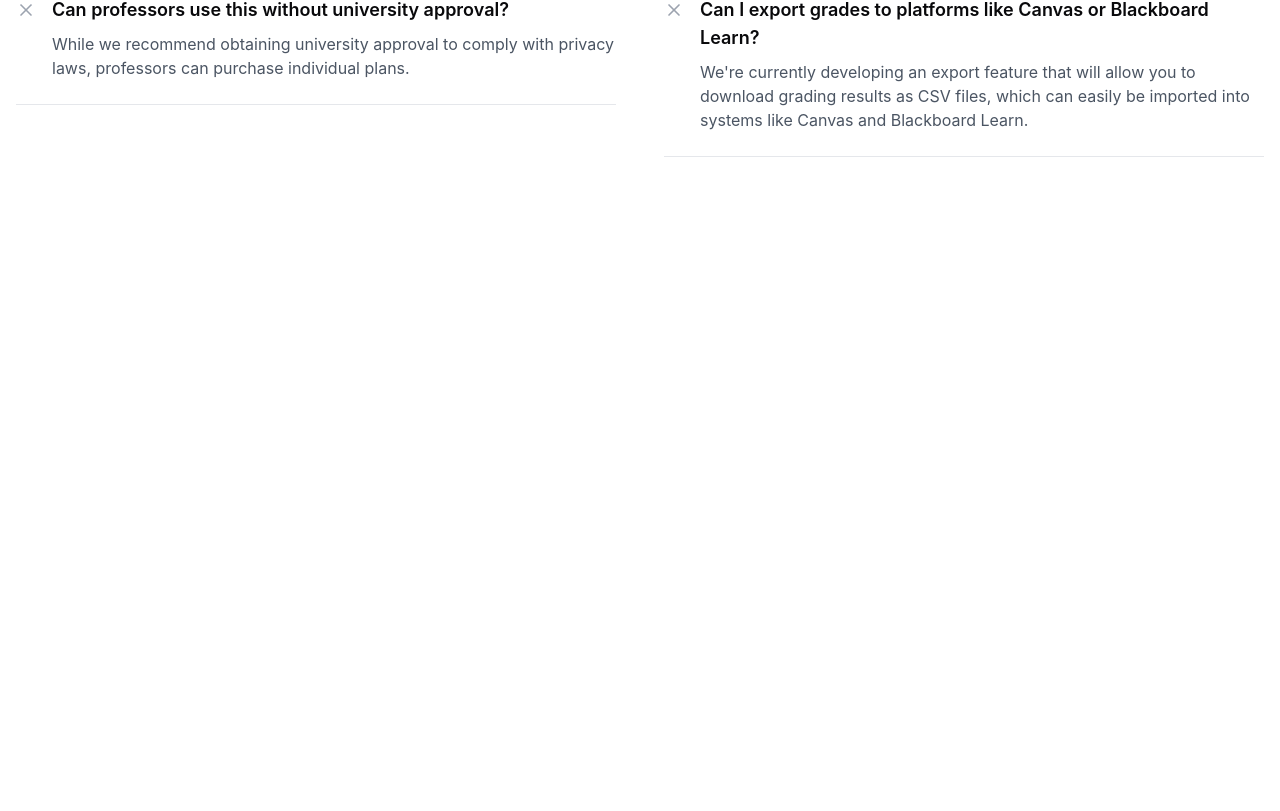
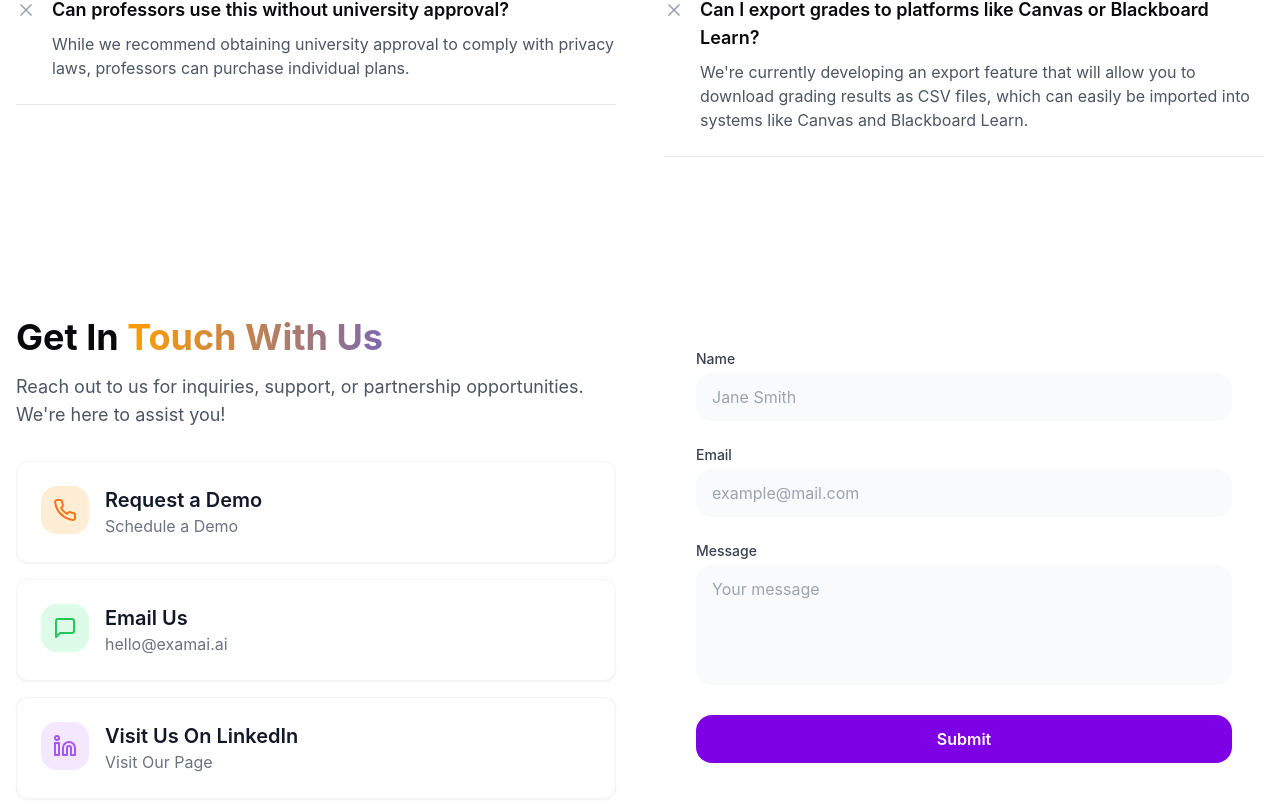
Before and after one commit to miniquinox/examai-equatorial-guinea, a React (Vite) app: page / in a window 1280 px wide. Shown: the part 4124-4935 px from the top of the page. Before the commit the page ends 4361 px from the top, so only its background shows below. Built offline with nearby package versions, Linux system fonts and the light colour scheme.

Commit message:
Implement Contact Section UI
This commit implements the UI for the Contact section as specified in the design document.  This includes a two-column layout with contact options and a contact form.

```diff
--- /dev/null
+++ b/src/components/ContactSection.tsx
@@ -0,0 +1,122 @@
+
+import { Phone, MessageSquare, Linkedin } from "lucide-react";
+
+const ContactSection = () => {
+  return (
+    <div className="py-20 px-4 bg-white">
+      <div className="max-w-7xl mx-auto">
+        <div className="grid md:grid-cols-2 gap-12">
+          {/* Left Column */}
+          <div className="space-y-8">
+            <div>
+              <h2 className="text-4xl font-bold mb-4">
+                Get In{" "}
+                <span className="bg-gradient-to-r from-[#ff9d00] to-[#7E69AB] bg-clip-text text-transparent">
+                  Touch With Us
+                </span>
+              </h2>
+              <p className="text-gray-600 text-lg">
+                Reach out to us for inquiries, support, or partnership opportunities. We're here to assist you!
+              </p>
+            </div>
+
+            {/* Contact Cards */}
+            <div className="space-y-4">
+              {/* Demo Card */}
+              <div className="p-6 bg-white rounded-xl border border-gray-100 shadow-sm hover:shadow-md transition-shadow">
+                <div className="flex items-start gap-4">
+                  <div className="p-3 bg-orange-100 rounded-lg">
+                    <Phone className="w-6 h-6 text-orange-500" />
+                  </div>
+                  <div>
+                    <h3 className="text-xl font-semibold text-gray-900">Request a Demo</h3>
+                    <p className="text-gray-500">Schedule a Demo</p>
+                  </div>
+                </div>
+              </div>
+
+              {/* Email Card */}
+              <div className="p-6 bg-white rounded-xl border border-gray-100 shadow-sm hover:shadow-md transition-shadow">
+                <div className="flex items-start gap-4">
+                  <div className="p-3 bg-green-100 rounded-lg">
+                    <MessageSquare className="w-6 h-6 text-green-500" />
+                  </div>
+                  <div>
+                    <h3 className="text-xl font-semibold text-gray-900">Email Us</h3>
+                    <p className="text-gray-500">hello@examai.ai</p>
+                  </div>
+                </div>
+              </div>
+
+              {/* LinkedIn Card */}
+              <div className="p-6 bg-white rounded-xl border border-gray-100 shadow-sm hover:shadow-md transition-shadow">
+                <div className="flex items-start gap-4">
+                  <div className="p-3 bg-purple-100 rounded-lg">
+                    <Linkedin className="w-6 h-6 text-purple-500" />
+                  </div>
+                  <div>
+                    <h3 className="text-xl font-semibold text-gray-900">Visit Us On LinkedIn</h3>
+                    <p className="text-gray-500">Visit Our Page</p>
+                  </div>
+                </div>
+              </div>
+            </div>
+          </div>
+
+          {/* Right Column - Contact Form */}
+          <div className="bg-white p-8 rounded-xl">
+            <form className="space-y-6">
+              <div>
+                <label htmlFor="name" className="block text-sm font-medium text-gray-700 mb-1">
+                  Name
+                </label>
+                <input
+                  type="text"
+                  id="name"
+                  name="name"
+                  placeholder="Jane Smith"
+                  className="w-full px-4 py-3 bg-gray-50 border-none rounded-lg focus:ring-2 focus:ring-purple-500 transition-shadow"
+                />
+              </div>
+
+              <div>
+                <label htmlFor="email" className="block text-sm font-medium text-gray-700 mb-1">
+                  Email
+                </label>
+                <input
+                  type="email"
+                  id="email"
+                  name="email"
+                  placeholder="example@mail.com"
+                  className="w-full px-4 py-3 bg-gray-50 border-none rounded-lg focus:ring-2 focus:ring-purple-500 transition-shadow"
+                />
+              </div>
+
+              <div>
+                <label htmlFor="message" className="block text-sm font-medium text-gray-700 mb-1">
+                  Message
+                </label>
+                <textarea
+                  id="message"
+                  name="message"
+                  rows={4}
+                  placeholder="Your message"
+                  className="w-full px-4 py-3 bg-gray-50 border-none rounded-lg focus:ring-2 focus:ring-purple-500 transition-shadow resize-none"
+                />
+              </div>
+
+              <button
+                type="submit"
+                className="w-full py-3 px-6 bg-[#7e00e4] hover:bg-[#6a00c1] text-white font-semibold rounded-lg transition-colors"
+              >
+                Submit
+              </button>
+            </form>
+          </div>
+        </div>
+      </div>
+    </div>
+  );
+};
+
+export default ContactSection;
--- a/src/pages/Index.tsx
+++ b/src/pages/Index.tsx
@@ -5,6 +5,7 @@ import Features from "@/components/Features";
 import BenefitsSection from "@/components/BenefitsSection";
 import GradingDemo from "@/components/GradingDemo";
 import FAQSection from "@/components/FAQSection";
+import ContactSection from "@/components/ContactSection";
 
 const Index = () => {
   return (
@@ -15,6 +16,7 @@ const Index = () => {
       <BenefitsSection />
       <GradingDemo />
       <FAQSection />
+      <ContactSection />
     </div>
   );
 };
```
